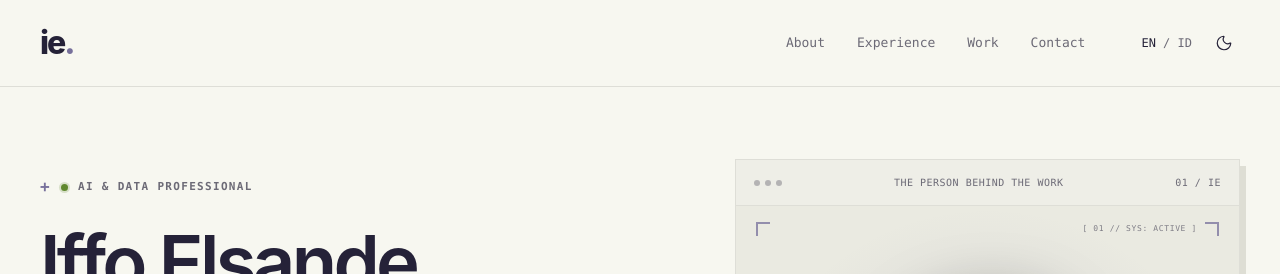
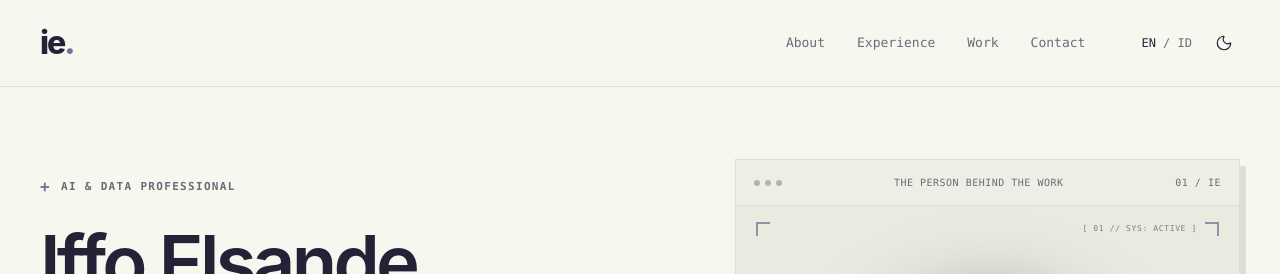
Before and after one commit to Elsande/Elsande-Portfolio, a React (Vite) app: page / in a window 1280 px wide. Shown: the top 274 px of the page. Built offline with nearby package versions, Linux system fonts and the light colour scheme.

Commit message:
update portfolio: clear icon status dot.

```diff
--- a/src/sections/Hero.jsx
+++ b/src/sections/Hero.jsx
@@ -12,7 +12,6 @@ export default function Hero() {
           <span className="tiny-cross" aria-hidden="true">
             +
           </span>
-          <span className="status-dot" aria-hidden="true" />
           {t("AI & DATA PROFESSIONAL")}
         </p>
         <h1>
```
